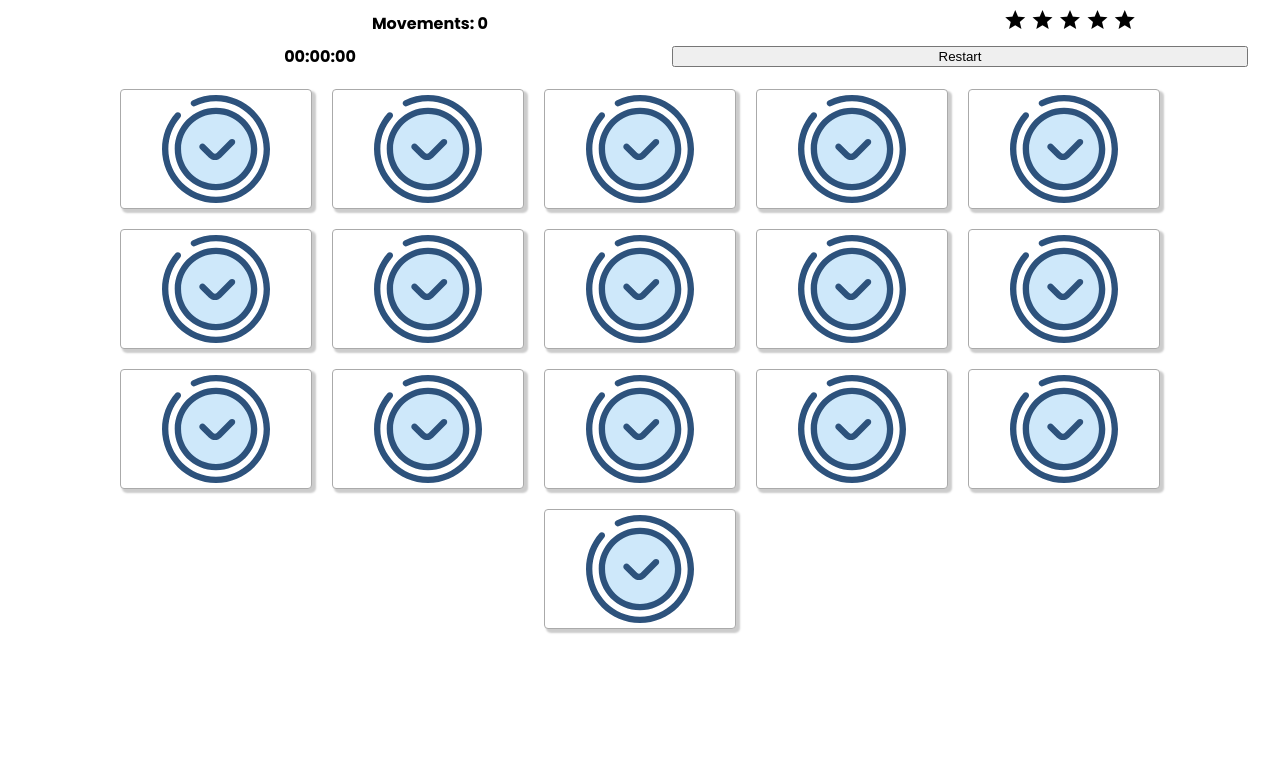
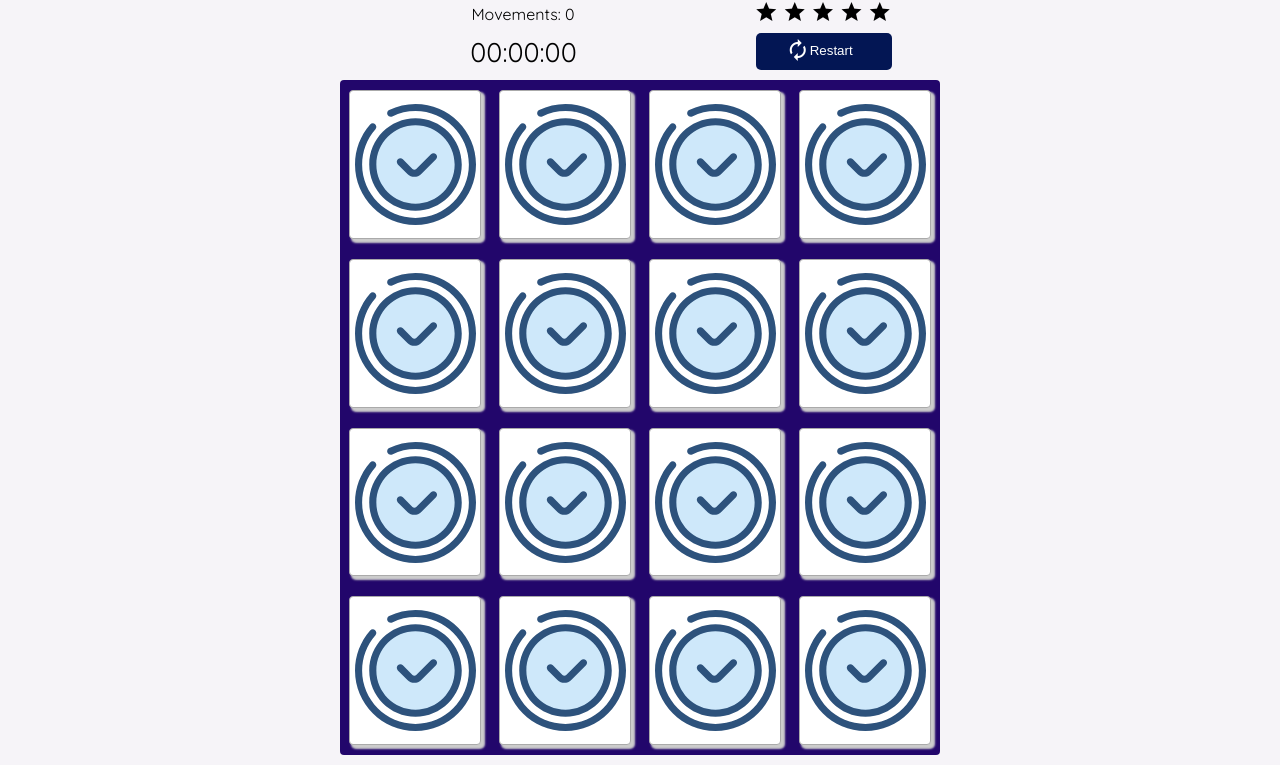
Before and after one commit to jesusmunozr/memory-game, a plain HTML site: page index.html in a window 1280 px wide. Shown: the part 65-830 px from the top of the page. Before the commit the page ends 800 px from the top, so only its background shows below. Drawn offline with Linux system fonts and the light colour scheme.

Commit message:
feat: Game finished
Added responsive behavior and styles fixed

```diff
--- a/css/style.css
+++ b/css/style.css
@@ -14,8 +14,9 @@ html, body {
 }
 
 body {
-    font-family: 'Poppins', sans-serif;
+    font-family: 'Quicksand', sans-serif;
     text-align: center;
+    background-color: #f6f4f8;
 }
 
 .container {
@@ -24,6 +25,7 @@ body {
     justify-content: center;
     align-items: center;
     position: absolute;
+    width: 100%;
 }
 
 header h1 {
@@ -54,12 +56,28 @@ header h1 {
     width: 45%;
     display: block;
     margin: auto;
+    font-size: 27px;
 }
 
 .score-content__restart {
-    width: 45%;
+    width: 136px;
     display: block;
     margin: auto;
+    background-color: #031654;
+    color: white;
+    border: 0;
+    border-radius: 5px;
+    padding: 5px;
+}
+
+.score-content__restart-icon {
+    float: left;
+    margin-left: 20%;
+}
+
+.score-content__restart-text {
+    float: left;
+    line-height: 2;
 }
 
 .board-content {
@@ -68,18 +86,19 @@ header h1 {
     flex-wrap: wrap;
     justify-content: center;
     perspective: 1000px;
+    background-color: #22066b;
+    border-radius: 4px;
 }
 
 .card {
     width: 100%;
     height: 100%;
     transform-style: preserve-3d;
-    /* transition: all 0.5s linear; */
 }
 
 .card-container {
-    width: 15vw;
-    height: 15vh;
+    width: 4rem;
+    height: 5.3rem;
     margin: inherit;
     position: relative;
     z-index: 1;
@@ -109,12 +128,16 @@ header h1 {
     transform: rotateY(180deg);
     padding: 10px;
     color: white;
-    background-color: #2d527c;
-    line-height: 5;
+    background-color: #257fe4;
+}
+
+.back i {
+    font-size: 32px;
+    line-height: 2;
 }
 
 .matched {
-    background-color: green;
+    background-color: #09f38f;
 }
 
 .congrats {
@@ -133,6 +156,7 @@ header h1 {
     background: #fff;
     border-radius: 5px;
     width: 80%;
+    max-width: 600px;
     margin: auto;
     border: 1px solid #656565;
     box-shadow: 4px 4px rgba(101,101,101,0.3);
@@ -156,6 +180,49 @@ header h1 {
     transition: all 0.5s linear;
 }
 
+@media screen and (min-width: 440px) {
+    .card-container {
+        width: 5.3rem;
+        height: 9.3rem;
+    }
+
+    .back i {
+        font-size: 60px;
+    }
+}
+
+@media screen and (min-width: 544px) {
+    .card-container {
+        width: 6.3rem;
+        height: 9.3rem;
+    }
+}
+
+@media screen and (min-width: 600px) {
+    header {
+        max-width: 600px;
+        margin-left: auto;
+        margin-right: auto;
+    }
+    .score-content {
+        max-width: 600px;
+        margin-left: auto;
+        margin-right: auto;
+    }
+    .board-content {
+        max-width: 600px;
+        margin-left: auto;
+        margin-right: auto;
+    }
+    .card-container {
+        width: 8.3rem;
+        height: 9.3rem;
+    }
+
+    .back i {
+        font-size: 70px;
+    }
+}
 @keyframes card-matched {
     0% {transform: scale(1);}
     50% {transform: scale(1.3);}
--- a/index.html
+++ b/index.html
@@ -5,7 +5,7 @@
     <meta name="viewport" content="width=device-width, initial-scale=1.0">
     <meta http-equiv="X-UA-Compatible" content="ie=edge">
     <link href="https://fonts.googleapis.com/icon?family=Material+Icons" rel="stylesheet">
-    <link href="https://fonts.googleapis.com/css?family=Poppins:700" rel="stylesheet">
+    <link href="https://fonts.googleapis.com/css?family=Quicksand" rel="stylesheet">
     <link href="css/style.css" rel="stylesheet">
     <title>Memory Game</title>
 </head>
@@ -17,7 +17,7 @@
         <section class="score-content">
             <span class="score-content__movements">Movements: 0</span>
             <div class="score-content__crop">
-                <div style="width: 136px">
+                <div style="width: 138px">
                     <span class="material-icons">star</span>
                     <span class="material-icons">star</span>
                     <span class="material-icons">star</span>
@@ -26,19 +26,18 @@
                 </div>
             </div>
             <span class="score-content__clock">00:00:00</span>
-            <button class="score-content__restart" onclick="restart()">Restart</button>
+            <button class="score-content__restart" onclick="restart()">
+                <div class="score-content__restart-icon">
+                    <i class="material-icons">autorenew</i>
+                </div>
+                <div class="score-content__restart-text">
+                    <span>Restart</span>
+                </div>
+            </button>
         </section>
         <section class="board-content" onclick="selectCard(event)">
         </section>
     </div>
-    <!-- <div class="congrats">
-        <div class="congrats__content">
-            <span>Congratulations!!</span>
-            <span>this was your time</span>
-            <span>00:00:00</span>
-            <button>Restart</button>
-        </div>
-    </div> -->
     <script src="js/app.js"></script>
 </body>
 </html>
--- a/js/app.js
+++ b/js/app.js
@@ -145,7 +145,7 @@ function setScore() {
 
     // Set the style and title for stars
     const stars = document.querySelector('.score-content__crop')
-    stars.style.width = `${score * 136 / 5}px`;
+    stars.style.width = `${score * 138 / 5}px`;
     stars.setAttribute('title', `Your score is ${score.toFixed(2)}`);
 }
 
@@ -186,7 +186,13 @@ function setGameFinished() {
 
     const congratsContent = document.createElement('div');
     congratsContent.className = 'congrats__content';
-    congratsContent.innerHTML = `<span>Congratulations!!</span><span>this was your time</span><span>${timer()}</span><button onclick='restart()'>Restart</button>`;
+    congratsContent.innerHTML = `<h2>Congratulations!!</h2>
+    <span>This is your time</span>
+    <span class="score-content__clock">${timer()}</span>
+    <button class="score-content__restart" onclick="restart()">
+    <div class="score-content__restart-icon"><i class="material-icons">autorenew</i></div>
+    <div class="score-content__restart-text"><span>Restart</span></div>
+    </button>`;
 
     congrats.appendChild(congratsContent);
 
```
